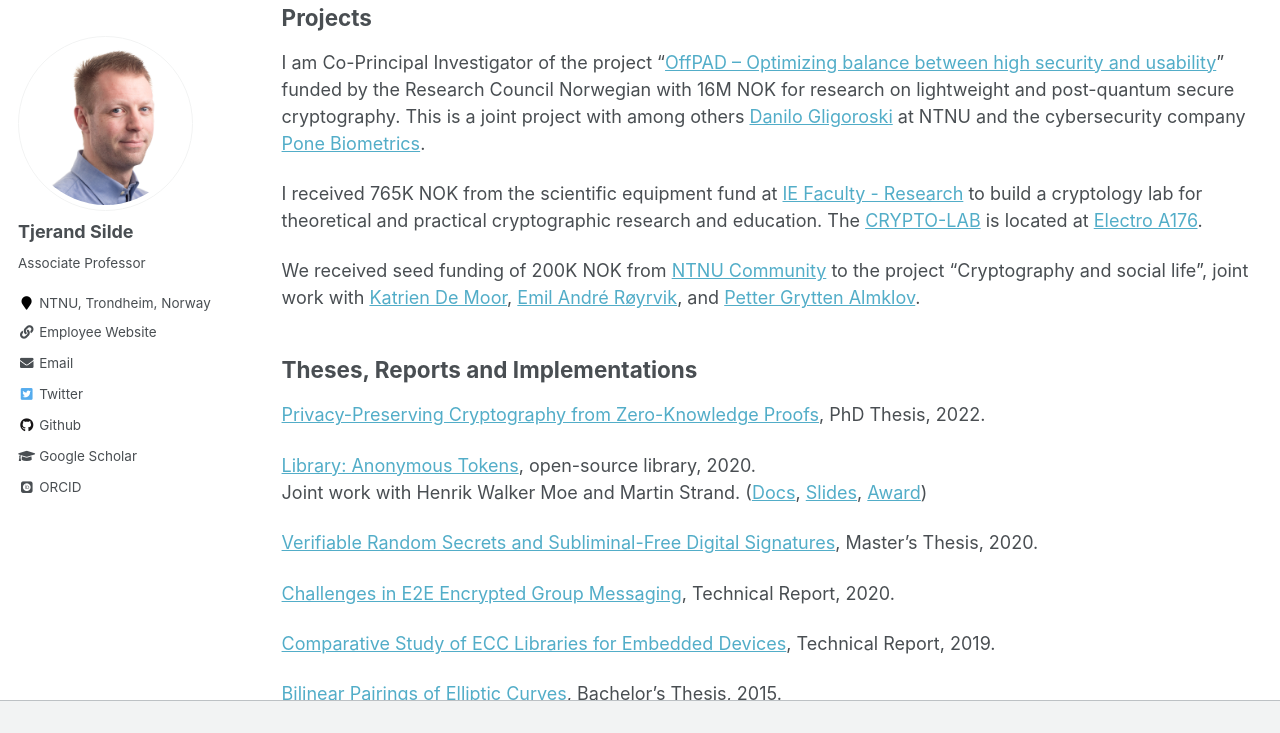
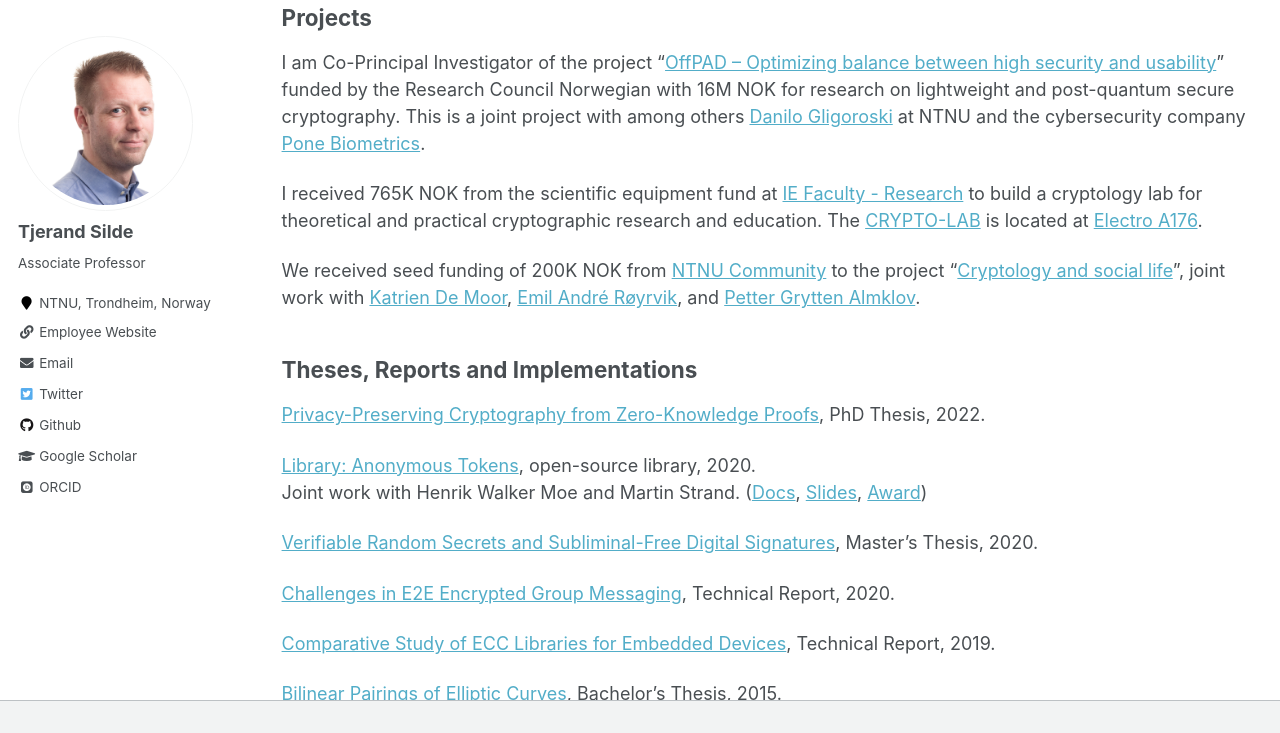
Before and after one commit to tjesi/tjesi.github.io, a Jekyll site: the page built from _pages/research.md, in a window 1280 px wide and 900 px high, scrolled down 1001 px, cut to the strip 0-733 px from the top of the window. Built offline with Jekyll 4.4.1, drawn with Linux system fonts in a browser that asks for light colours; some web fonts are replaced.

Commit message:
Update research.md

```diff
--- a/_pages/research.md
+++ b/_pages/research.md
@@ -49,7 +49,7 @@ I am Co-Principal Investigator of the project "[OffPAD -- Optimizing balance bet
 
 I received 765K NOK from the scientific equipment fund at [IE Faculty - Research](https://www.ntnu.edu/ie/research) to build a cryptology lab for theoretical and practical cryptographic research and education. The [CRYPTO-LAB](cryptolab) is located at [Electro A176](https://link.mazemap.com/nYuDTF8q).
 
-We received seed funding of 200K NOK from [NTNU Community](https://www.ntnu.edu/community) to the project "Cryptography and social life", joint work with [Katrien De Moor](https://www.ntnu.edu/employees/katrien.demoor), [Emil André Røyrvik](https://www.ntnu.edu/employees/emil.royrvik), and [Petter Grytten Almklov](https://www.ntnu.edu/employees/petter.almklov).
+We received seed funding of 200K NOK from [NTNU Community](https://www.ntnu.edu/community) to the project "[Cryptology and social life](https://www.ntnu.edu/iik/cryptology-and-social-life)", joint work with [Katrien De Moor](https://www.ntnu.edu/employees/katrien.demoor), [Emil André Røyrvik](https://www.ntnu.edu/employees/emil.royrvik), and [Petter Grytten Almklov](https://www.ntnu.edu/employees/petter.almklov).
 
 ## Theses, Reports and Implementations
 
```
